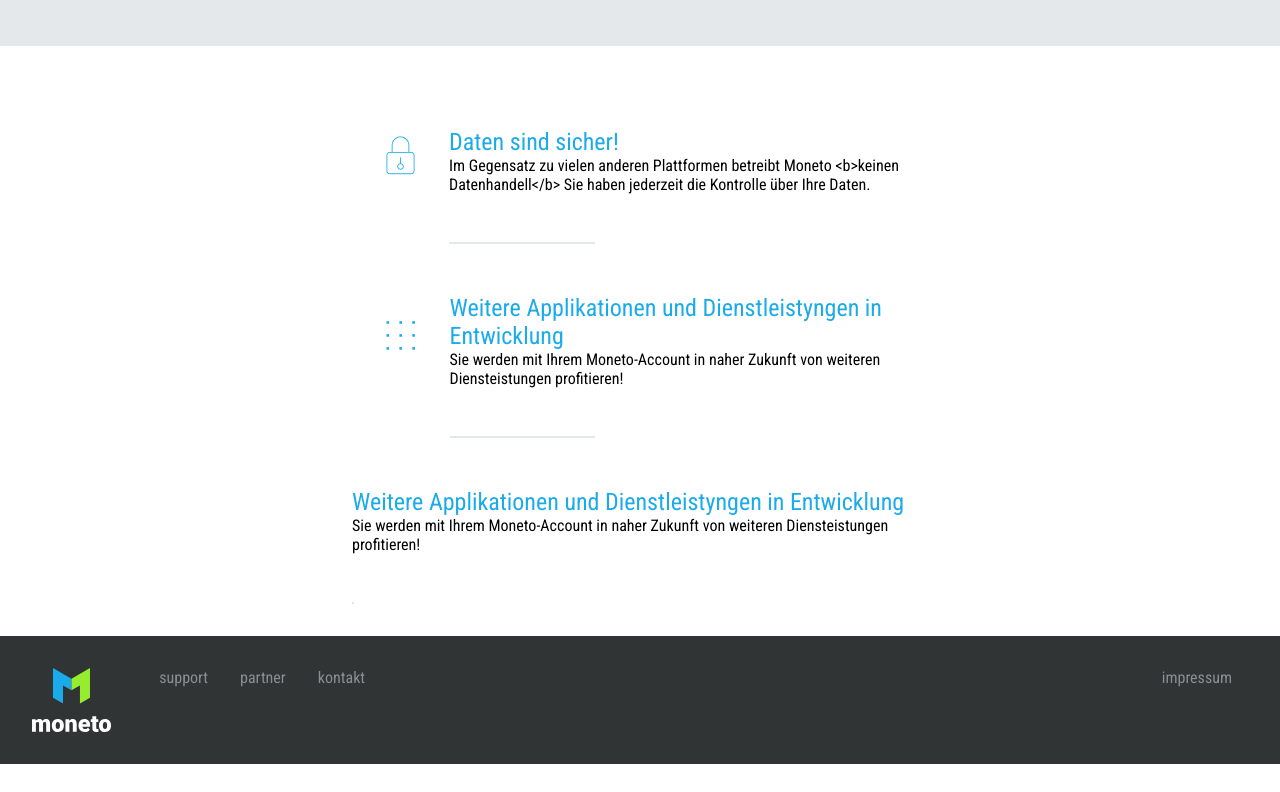
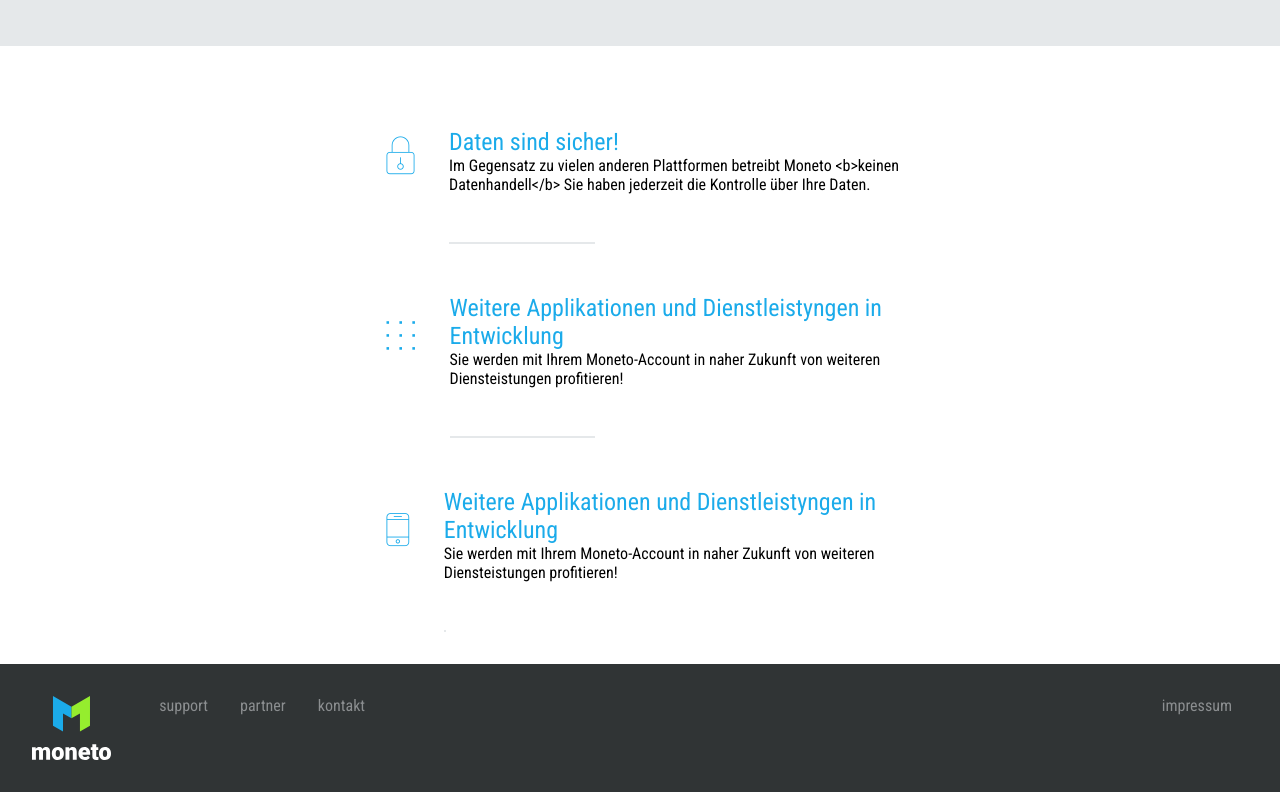
Before and after one commit to yuraantonov11/landing, a React (Create React App) app: page / in a window 1280 px wide. Shown: the part 1006-1798 px from the top of the page. Before the commit the page ends 1770 px from the top, so only its background shows below. Built offline with nearby package versions, Linux system fonts and the light colour scheme.

Commit message:
fix icon, remove outline

```diff
--- a/src/components/benefit/benefit.styled.ts
+++ b/src/components/benefit/benefit.styled.ts
@@ -45,7 +45,7 @@ const StyledBenefit = styled.div`
             content: "\\e970";
           }
         }
-        &.mobile{
+        &.phone{
           &::before{
             content: "\\e9ca";
           }
--- a/src/components/common/styled.ts
+++ b/src/components/common/styled.ts
@@ -14,6 +14,7 @@ const Button = styled.button`
   margin-right: 0.5em;
   cursor: pointer;
   text-transform: uppercase;
+  outline: none;
 `;
 
 const ButtonPrimary = styled(Button)`
@@ -100,7 +101,7 @@ export const StyledFirstSection = styled.section`
     background-position-x: 50%;
     color: ${colors.white1};
     align-items: flex-start;
-    .text-wrap{
+    .text-wrapper{
       margin-left: 1.6rem;
       color: ${colors.white0};
     }
@@ -122,9 +123,11 @@ export const StyledSecondSection = styled.section`
     .text-wrapper{
       margin-bottom: 25px;
       h2{
+        font-weight: 400;
         margin: 1rem 0;
       }
       span{
+        font-weight: 400;
         margin: 1rem 0;
       }
     }
--- a/src/components/landing.tsx
+++ b/src/components/landing.tsx
@@ -14,7 +14,7 @@ const Landing = () => {
             <div className="wrapper">
                 <img src={img} alt="logo" className="desktop"/>
                 <img src={imgLabel} alt="logo" className="mobile"/>
-                <div className="text-wrap">
+                <div className="text-wrapper">
                     <h2>{t('firstSectionHeadline')}</h2>
                     <MainButton className="flex">
                         <div className="play_circle">
@@ -54,7 +54,7 @@ const Landing = () => {
                     content={t('benefits.second.content')}
                 />
                 <BenefitComponent
-                    icon="mobile"
+                    icon="phone"
                     title={t('benefits.second.title')}
                     content={t('benefits.second.content')}
                 />
```
